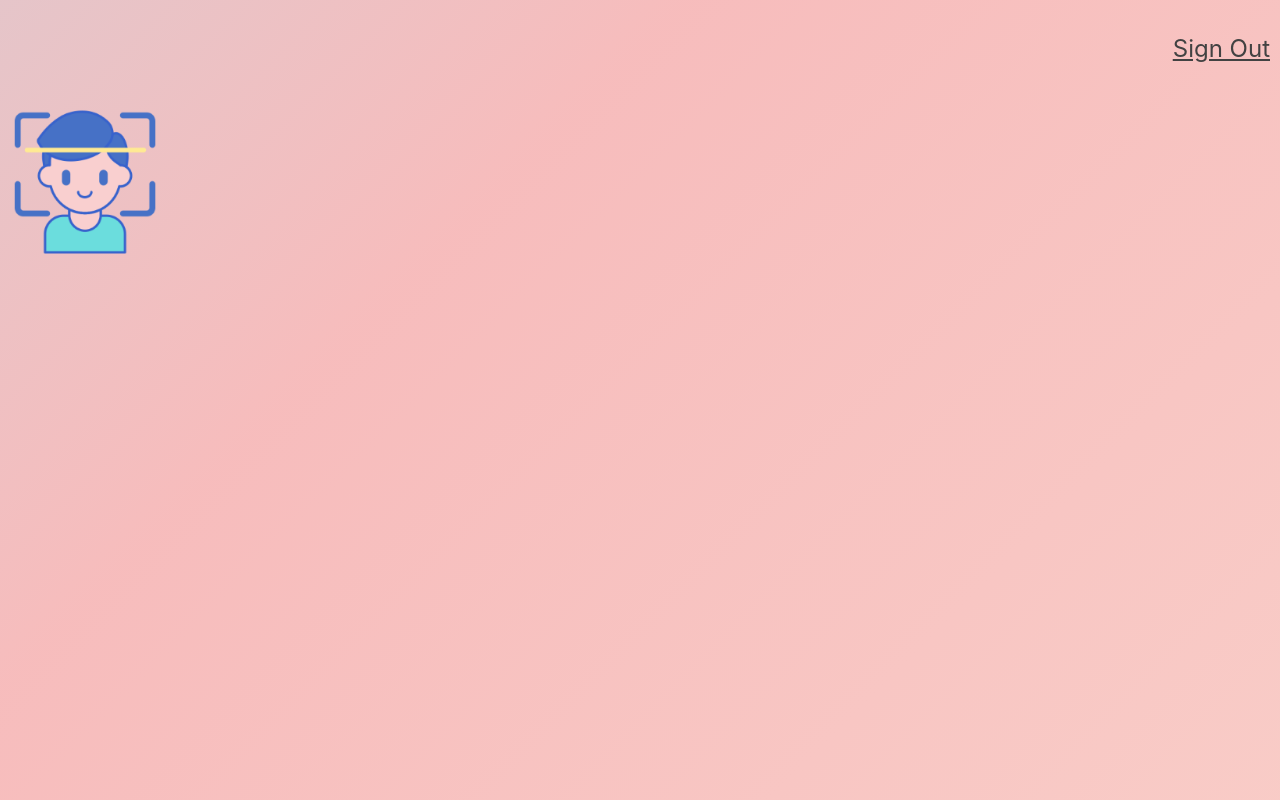
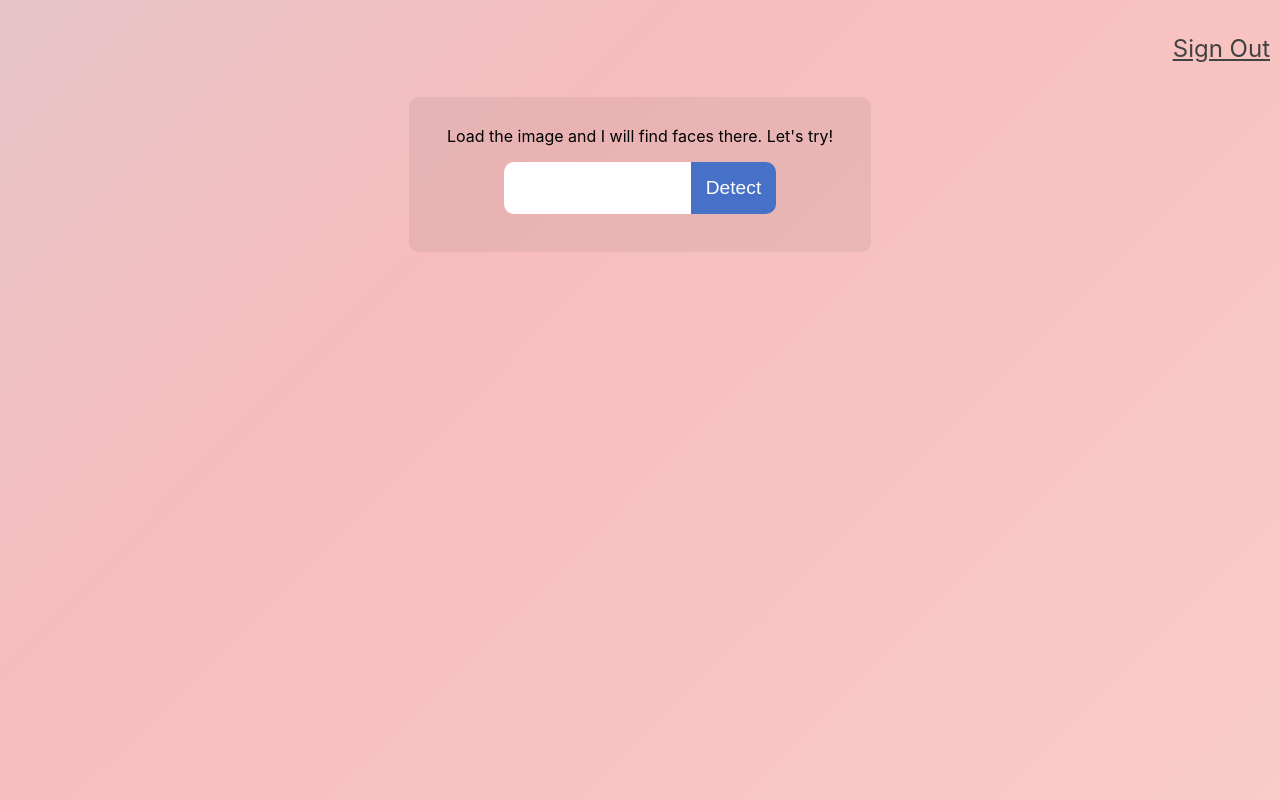
Before and after one commit to IamDarya/face-recognition, a React (Create React App) app: page / in a window 1280 px wide. Built offline with nearby package versions, Linux system fonts and the light colour scheme.

Commit message:
feat: start comp for image load

```diff
--- a/src/App.tsx
+++ b/src/App.tsx
@@ -1,5 +1,6 @@
 import React from 'react';
 import './App.css';
+import { ImageLinkForm } from './components/ImageLinkForm/ImageLinkForm';
 import { Logo } from './components/Logo/Logo';
 import { Navigation } from './components/Navigation';
 
@@ -7,9 +8,8 @@ function App() {
   return (
     <div className="App">
       <Navigation />
-      <Logo />
-      {/* <ImageLinkForm />
-    <FaceRecognition /> */}
+      <ImageLinkForm />
+      {/* <FaceRecognition />  */}
     </div>
   );
 }
--- /dev/null
+++ b/src/components/Button/Button.tsx
@@ -0,0 +1,24 @@
+import React from 'react';
+import styled from 'styled-components';
+
+type Props = {
+  text: string;
+  disabled: boolean;
+};
+
+const Btn = styled.button<{ disabled: boolean }>`
+  padding: 15px;
+  background-color: #4671c6;
+  border-radius: 0px 10px 10px 0px;
+  border: none;
+  font-size: 1.2rem;
+  color: white;
+  cursor: ${({ disabled }) => (disabled ? 'not-allowed' : 'pointer')};
+  &:hover {
+    text-decoration: ${({ disabled }) => (disabled ? 'none' : 'underline')};
+  }
+`;
+
+export const Button = ({ text, disabled }: Props): JSX.Element => {
+  return <Btn disabled={disabled}>{text}</Btn>;
+};
--- /dev/null
+++ b/src/components/ImageLinkForm/ImageLinkForm.tsx
@@ -0,0 +1,31 @@
+import React from 'react';
+import styled from 'styled-components';
+import { Button } from '../Button/Button';
+import { Input } from '../Input/Input';
+
+const ImageLinkFormWrap = styled.form`
+  display: flex;
+  flex-direction: column;
+  align-items: center;
+  margin: auto;
+  width: fit-content;
+  padding: 1% 3% 3%;
+  background-color: #42424214;
+  border-radius: 10px;
+`;
+
+const InputBtnWrap = styled.div`
+  display: flex;
+`;
+
+export const ImageLinkForm = (): JSX.Element => {
+  return (
+    <ImageLinkFormWrap>
+      <p>{`Load the image and I will find faces there. Let's try!`}</p>
+      <InputBtnWrap>
+        <Input type={'text'} />
+        <Button disabled={false} text={'Detect'} />
+      </InputBtnWrap>
+    </ImageLinkFormWrap>
+  );
+};
--- /dev/null
+++ b/src/components/Input/Input.tsx
@@ -0,0 +1,19 @@
+import React from 'react';
+import styled from 'styled-components';
+
+type Props = {
+  type: string;
+};
+
+const Inpt = styled.input`
+  border: none;
+  border-radius: 10px 0 0 10px;
+  padding: 0 5px;
+  &:focus-visible {
+    outline: none;
+  }
+`;
+
+export const Input = ({ type }: Props): JSX.Element => {
+  return <Inpt type={type}></Inpt>;
+};
```
